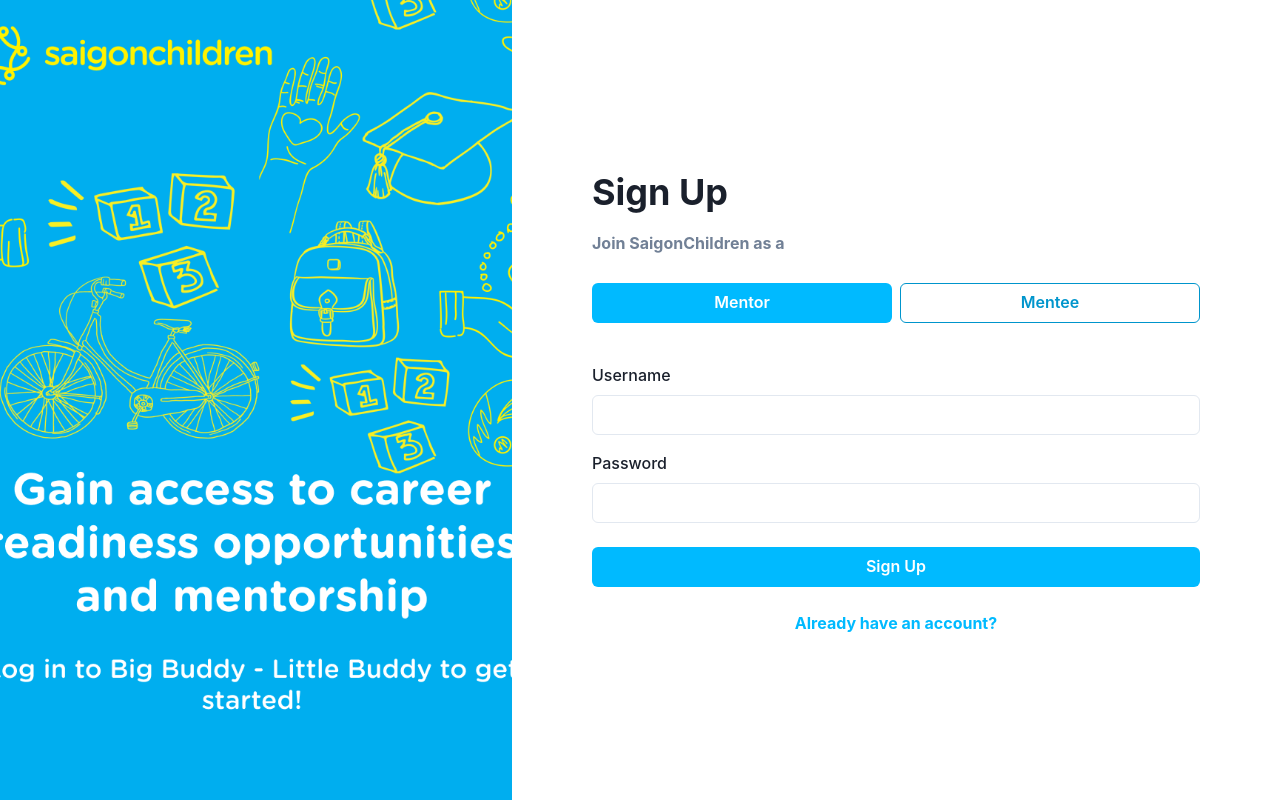
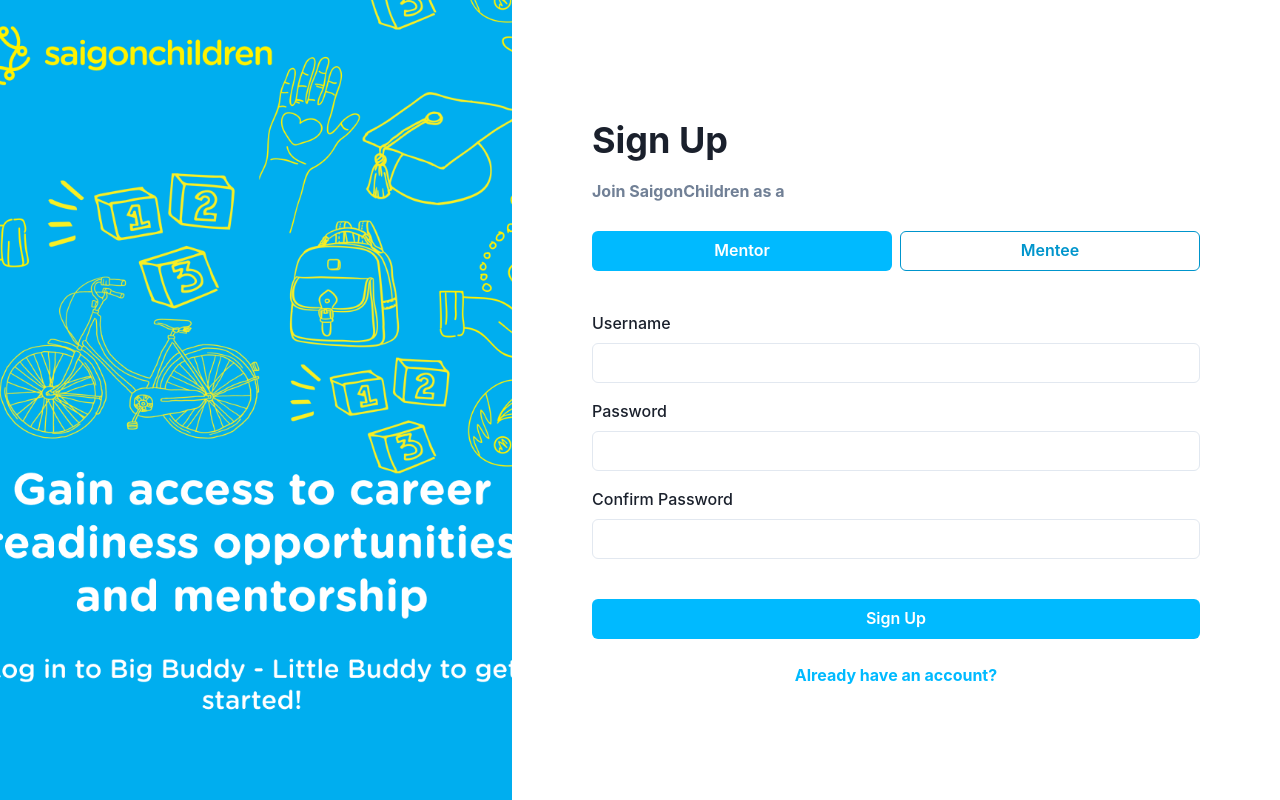
Before and after one commit to Jonny-Le/mentor-matching-web, a React (Vite) app: page /signup in a window 1280 px wide. Built offline with nearby package versions, Linux system fonts and the light colour scheme.

Commit message:
added password confirmation + changed absolute path to relative

```diff
--- a/src/pages/Login/LoginPage.tsx
+++ b/src/pages/Login/LoginPage.tsx
@@ -1,11 +1,12 @@
 import { useState } from 'react';
 import { Box, Button, Container, FormControl, FormLabel, Input, Text, Wrap, WrapItem } from '@chakra-ui/react';
-import { auth } from '/Users/prachiheda/Desktop/mentor-matching-web/src/firebase';
 import { signInWithEmailAndPassword } from 'firebase/auth';
 import { observer } from 'mobx-react';
 import { Link } from '@src/components/common';
 import { AuthLayout } from '@src/components/layouts';
 import { ROUTE_PATHS } from '@src/constants/routes.constants';
+import { auth } from "../../firebase";
+
 
 
 export const LoginPage = observer(() => {
--- a/src/pages/Signup/SignupForm.tsx
+++ b/src/pages/Signup/SignupForm.tsx
@@ -1,7 +1,7 @@
 import {useState} from 'react'
 
 import { FormControl, FormLabel, Input, Button } from '@chakra-ui/react';
-import {auth} from '/Users/prachiheda/Desktop/mentor-matching-web/src/firebase'
+import {auth} from "../../firebase"
 import { createUserWithEmailAndPassword } from 'firebase/auth';
 
 
--- a/src/pages/Signup/SignupPage.tsx
+++ b/src/pages/Signup/SignupPage.tsx
@@ -1,5 +1,5 @@
+
 import { useState } from 'react';
-
 import {
   Container,
   FormControl,
@@ -11,13 +11,14 @@
   Center,
   Stack,
   SimpleGrid,
-} from '@chakra-ui/react';
-import { auth } from '/Users/prachiheda/Desktop/mentor-matching-web/src/firebase';
+
+}
+from '@chakra-ui/react';
 import { createUserWithEmailAndPassword } from 'firebase/auth';
 import { Link } from '@src/components/common';
 import { AuthLayout } from '@src/components/layouts';
-
 import { ROUTE_PATHS } from '@src/constants/routes.constants';
+import { auth } from "../../firebase";
 
 enum Role {
   MENTOR = 'Mentor',
@@ -30,8 +31,15 @@
   const [selectedRole, setSelectedRole] = useState<Role>(Role.MENTOR);
   const [email, setEmail] = useState('');
   const [password, setPassword] = useState('');
+  const [confirmPassword, setConfirmPassword] = useState('');
+  const [passwordError, setPasswordError] = useState('');
+
   const handleSubmit = async (e: { preventDefault: () => void }) => {
     e.preventDefault();
+    if (password !== confirmPassword) {
+      setPasswordError('Passwords do not match.');
+      return;  // Stop the form submission
+    }
     try {
       await createUserWithEmailAndPassword(auth, email, password);
       console.log('account created');
@@ -56,12 +64,8 @@
     <AuthLayout>
       <Container maxW="container.sm">
         <Stack spacing={3}>
-          <Text fontSize="4xl" as="b">
-            Sign Up
-          </Text>
-          <Text fontSize="md" color="gray.500" as="b">
-            Join SaigonChildren as a
-          </Text>
+          <Text fontSize="4xl" as="b">Sign Up</Text>
+          <Text fontSize="md" color="gray.500" as="b">Join SaigonChildren as a</Text>
           <SimpleGrid columns={2} mt={4} spacing={2}>
             {renderRoleButton()}
           </SimpleGrid>
@@ -73,9 +77,14 @@
               <FormLabel>Username</FormLabel>
               <Input type="email" onChange={(e) => setEmail(e.target.value)} />
             </FormControl>
-            <FormControl>
+            <FormControl mb={4}>
               <FormLabel>Password</FormLabel>
               <Input type="password" onChange={(e) => setPassword(e.target.value)} />
+            </FormControl>
+            <FormControl mb={4}>
+              <FormLabel>Confirm Password</FormLabel>
+              <Input type="password" onChange={(e) => setConfirmPassword(e.target.value)} />
+              {passwordError && <Text color="red.500">{passwordError}</Text>}
             </FormControl>
             <Button mt={6} colorScheme="blue" type="submit" w="100%">
               Sign Up
```
